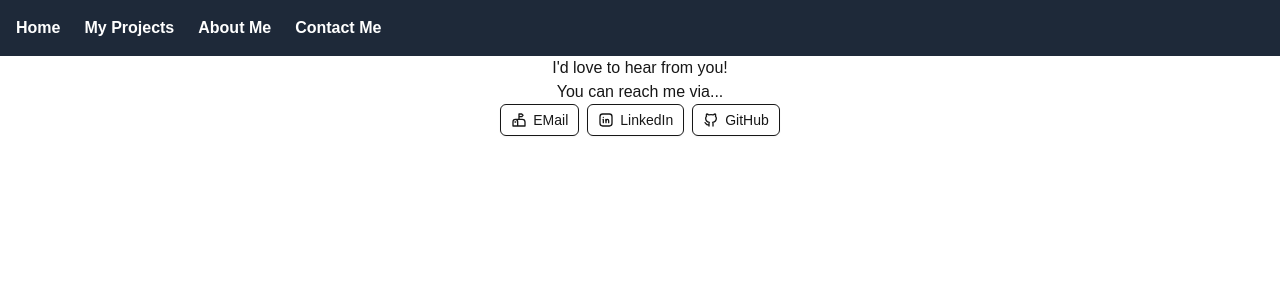
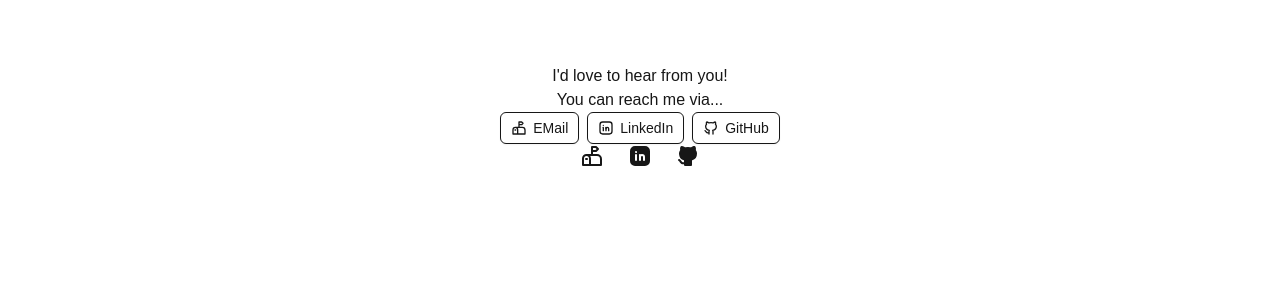
Before and after one commit to ingonzales-strat/ingonzales-mini-project-1, a Next.js app: page /contact_me in a window 1280 px wide. Shown: the top 300 px of the page. Built offline with nearby package versions, Linux system fonts and the light colour scheme.

Commit message:
feat: :lipstick: addition of footer icons as well as integrated navi bar in layout

```diff
--- a/src/app/layout.tsx
+++ b/src/app/layout.tsx
@@ -1,5 +1,7 @@
 import type { Metadata } from "next";
 import NavBar from '../components/navi_bar';
+import { IconBrandGithubFilled,IconBrandLinkedinFilled, IconMailbox } from "@tabler/icons-react"
+
 
 import { Geist, Geist_Mono } from "next/font/google";
 import "./globals.css";
@@ -15,8 +17,8 @@ const geistMono = Geist_Mono({
 });
 
 export const metadata: Metadata = {
-  title: "Create Next App",
-  description: "Generated by create next app",
+  title: "Niko's Portfolio",
+  description: "More shenanigans from Niko Gonzales",
 };
 
 export default function RootLayout({
@@ -32,6 +34,20 @@ export default function RootLayout({
         <NavBar/>
         {children}
         </div>
+        <footer className="row-start-3 flex gap-[24px] flex-wrap items-center justify-center">
+          <a className="flex items-center gap-2 hover:underline hover:underline-offset-4"href="mailto:isaiahnikologonzales@outlook.com"
+            target="_blank" rel="noopener noreferrer">
+              <IconMailbox/>
+          </a>
+          <a className="flex items-center gap-2 hover:underline hover:underline-offset-4"href="https://www.linkedin.com/in/inikologon/"
+            target="_blank" rel="noopener noreferrer">
+              <IconBrandLinkedinFilled/>
+          </a>
+          <a className="flex items-center gap-2 hover:underline hover:underline-offset-4"href="https://github.com/Koniiro"
+            target="_blank" rel="noopener noreferrer">
+              <IconBrandGithubFilled/>
+          </a>
+        </footer>
       </body>
     </html>
   );
--- a/src/components/navi_bar.tsx
+++ b/src/components/navi_bar.tsx
@@ -2,11 +2,19 @@ import Link from 'next/link';
 
 export default function NavBar() {
   return (
-    <nav className="flex gap-6 bg-gray-800 p-4 text-white font-semibold">
-      <Link href="/">Home</Link>
-      <Link href="/projects"> My Projects</Link>
-      <Link href="/about_me">About Me</Link>
-      <Link href="/contact_me">Contact Me</Link>
+    <nav className="flex gap-6  p-5 text-white ">
+      <MenuItem name='Home' href='/'/>
+      <MenuItem name='My Projects' href='/projects'/>
+      <MenuItem name='About Me' href='/about_me'/>
+      <MenuItem name='Contact Me' href='/contact_me'/>
     </nav>
   );
 }
+
+function MenuItem({name, href}: { name: string; href: string }){
+    return <div><p className=" relative group inline-block">
+      <Link href={href} className='relative z-10 group-hover:text-black transition-colors'>{name}</Link>
+      <span className="absolute px-2 left-0 -bottom-0 w-full h-0.5 bg-white -z-10 group-hover:h-full group-hover:transition-all"></span>
+      </p>
+      </div>
+}
```
